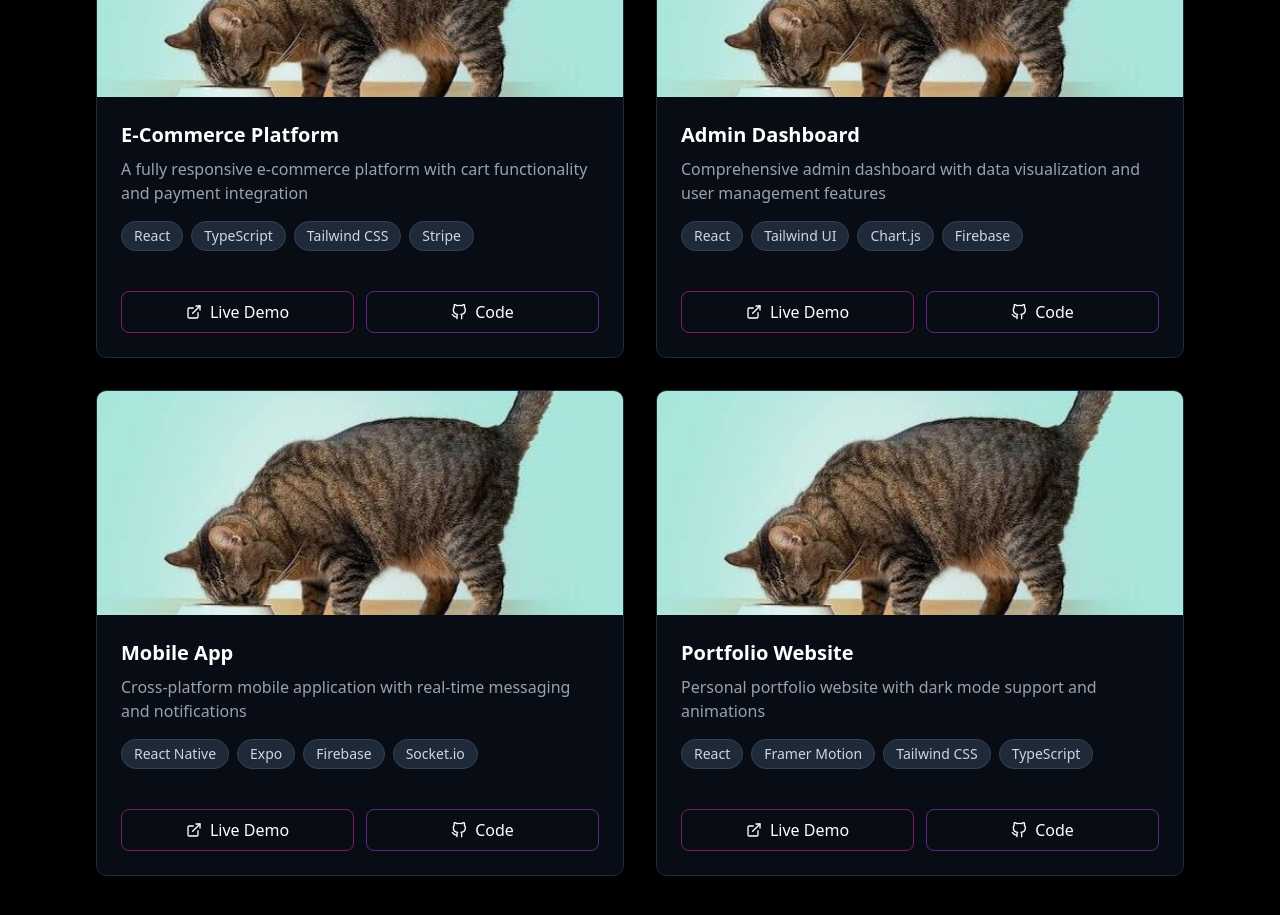
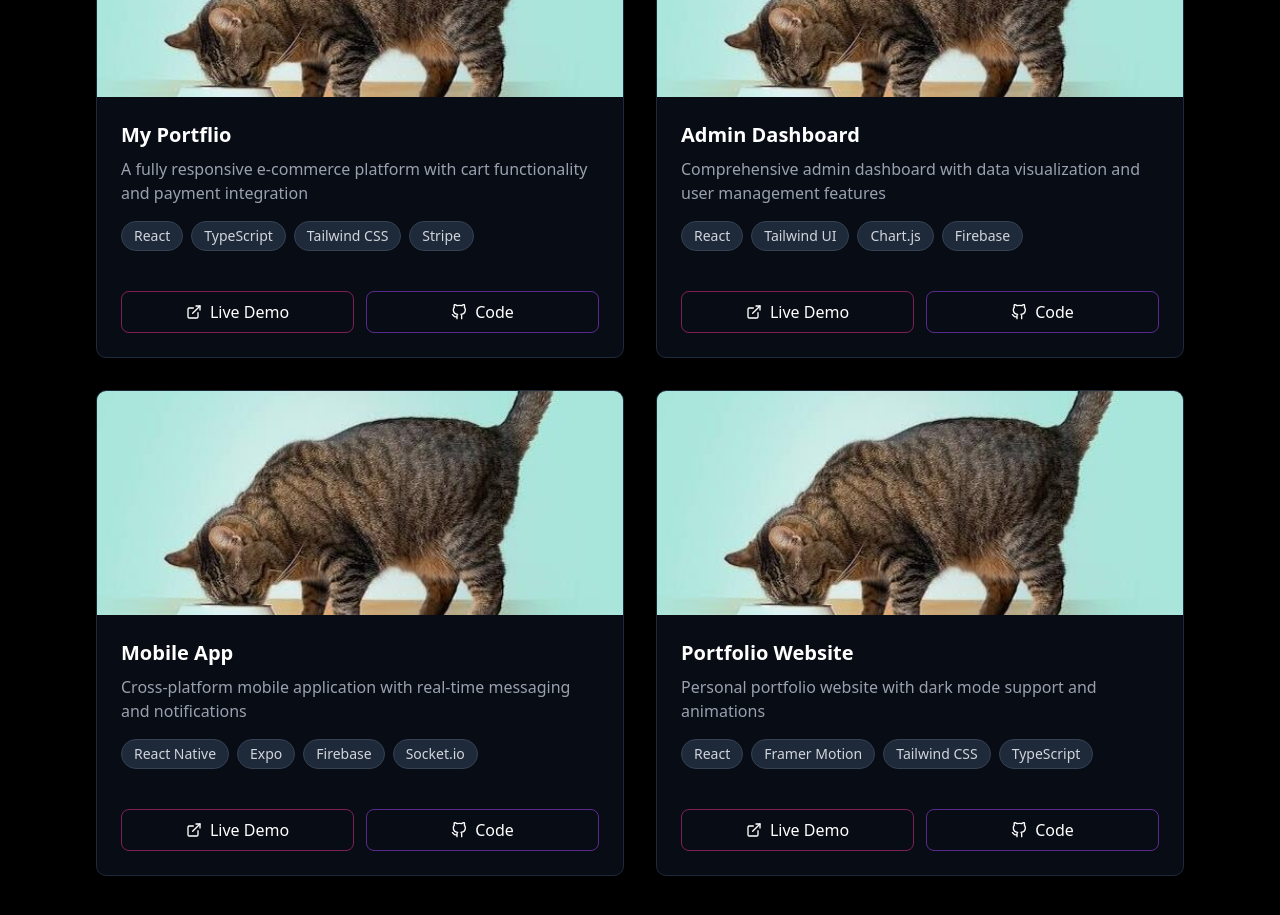
Before and after one commit to ZPMPhooPhoo/portfolio, a React (Vite) app: page / in a window 1280 px wide. Shown: the part 3480-4395 px from the top of the page. Built offline with nearby package versions, Linux system fonts and the light colour scheme.

Commit message:
update project

```diff
--- a/src/components/project-section.tsx
+++ b/src/components/project-section.tsx
@@ -13,13 +13,13 @@ export function ProjectSection() {
   const projects = [
     {
       id: 1,
-      title: "E-Commerce Platform",
+      title: "My Portflio",
       description:
         "A fully responsive e-commerce platform with cart functionality and payment integration",
       image: "https://placehold.co/500x300",
       tags: ["React", "TypeScript", "Tailwind CSS", "Stripe"],
-      liveUrl: "https://example.com/ecommerce",
-      githubUrl: "https://github.com/username/ecommerce",
+      liveUrl: "https://zinphoomon.vercel.app/",
+      githubUrl: "https://github.com/ZPMPhooPhoo/portfolio",
     },
     {
       id: 2,
```
